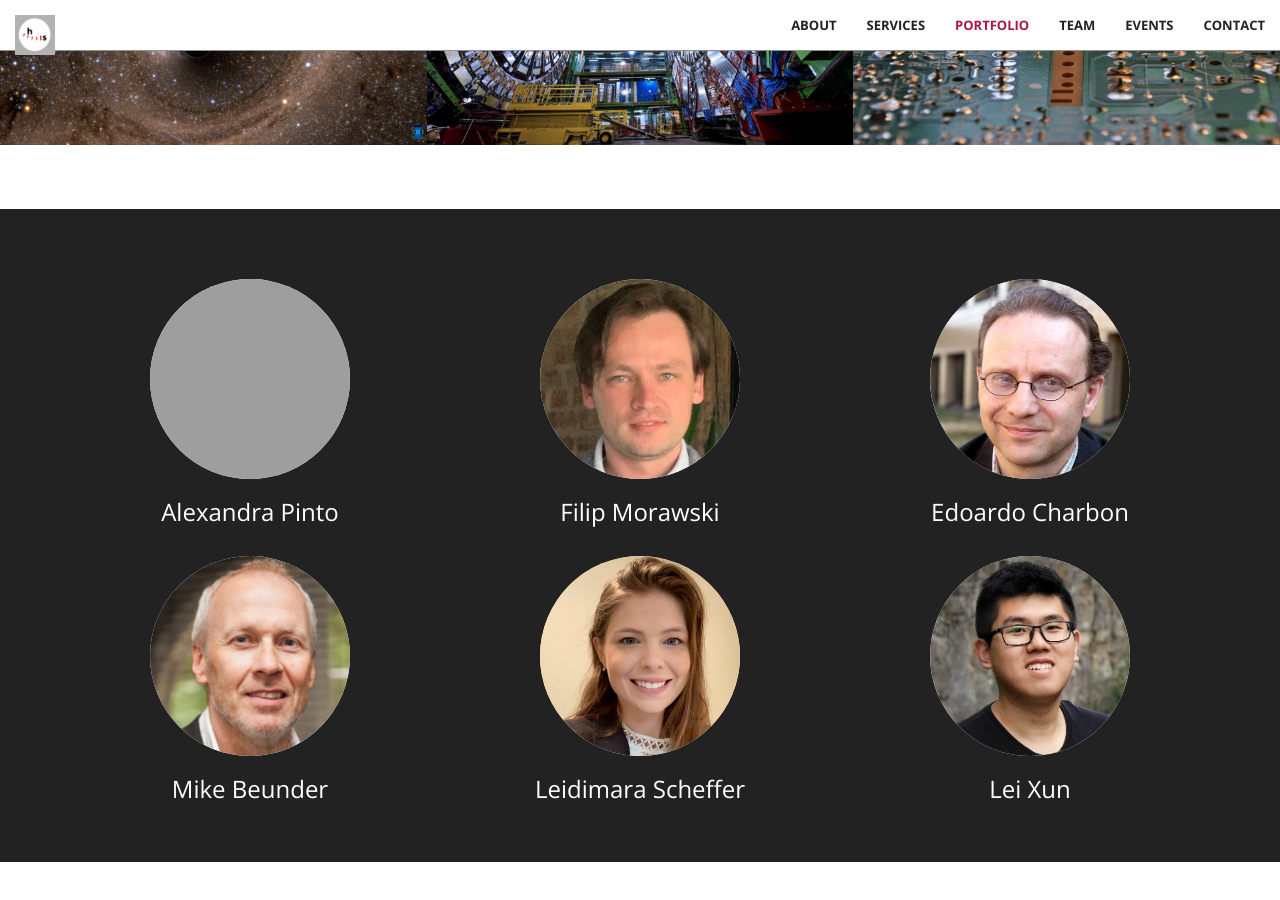
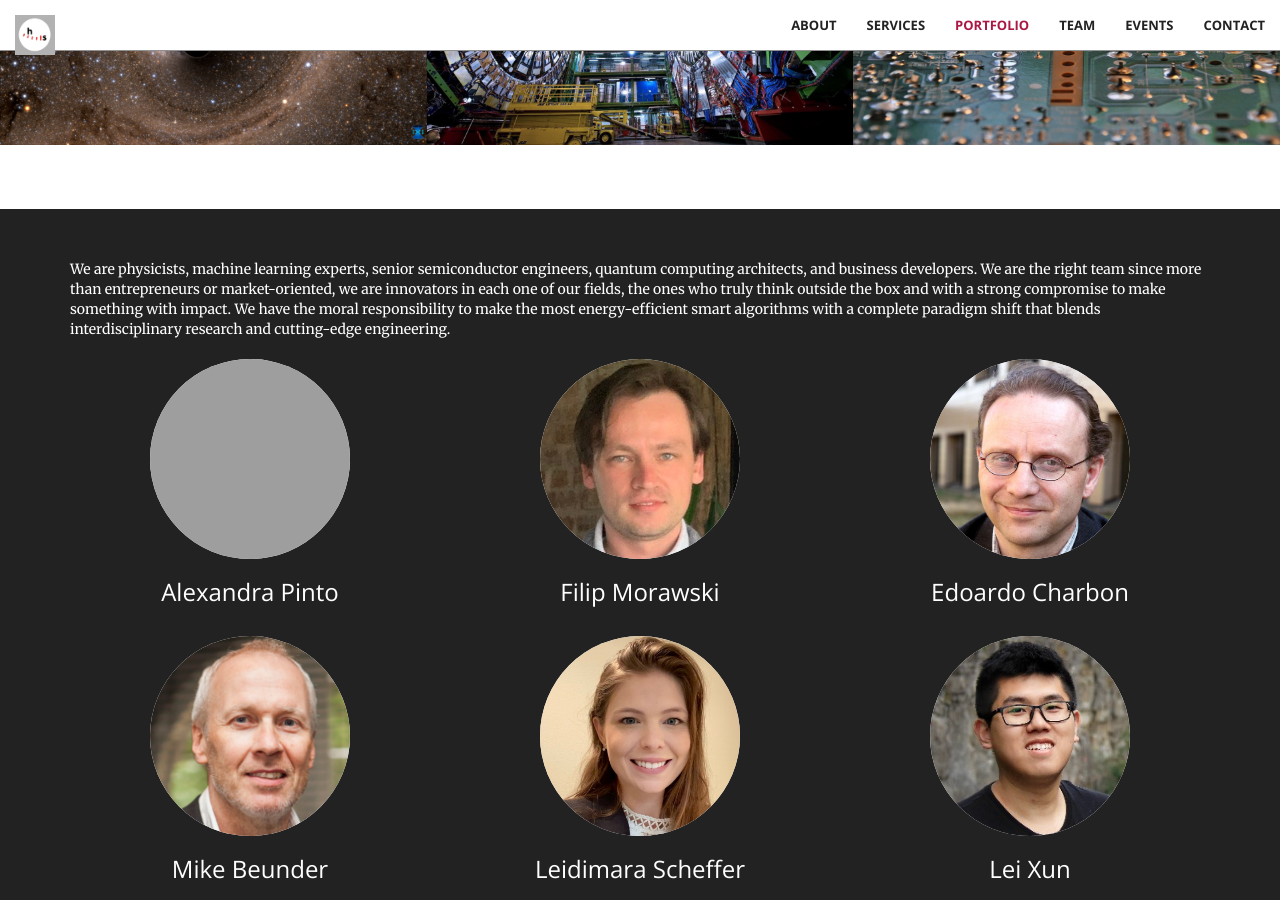
Before and after one commit to hoursec/github.io, a Jekyll site: the page built from index.html, in a window 1280 px wide and 900 px high, scrolled down 2216 px. Built offline with Jekyll 4.4.1, drawn with Linux system fonts in a browser that asks for light colours; grey boxes are pictures that could not be loaded.

Commit message:
Update team.html

```diff
--- a/_includes/team.html
+++ b/_includes/team.html
@@ -1,5 +1,10 @@
 <section class="bg-dark" id="team">
     <div class="container">
+        We are physicists, machine learning experts, senior semiconductor engineers, quantum computing architects, and business
+        developers. We are the right team since more than entrepreneurs or market-oriented, we are innovators in each one of our
+        fields, the ones who truly think outside the box and with a strong compromise to make something with impact. We have the moral
+        responsibility to make the most energy-efficient smart algorithms with a complete paradigm shift that blends interdisciplinary
+        research and cutting-edge engineering.
         <div class="row">
             <div class="col-lg-4 col-md-6 text-center">
                 <div class="service-box">
```
